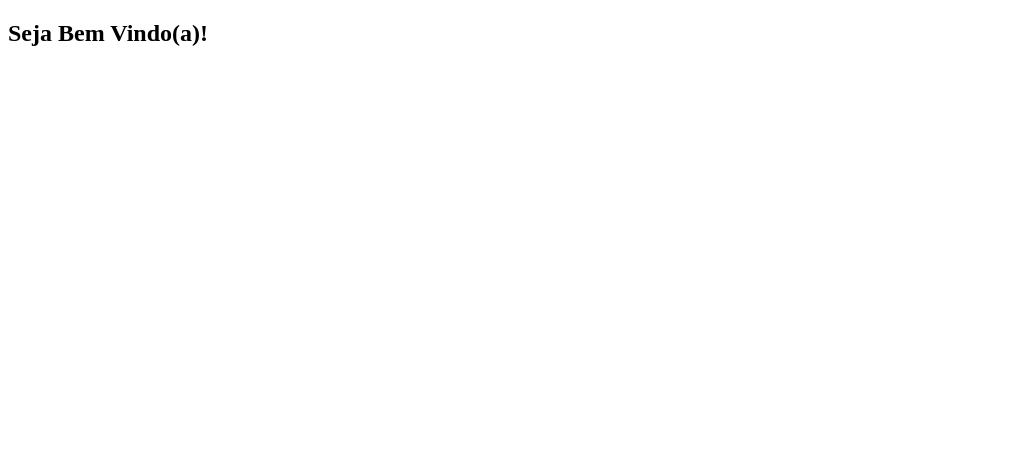
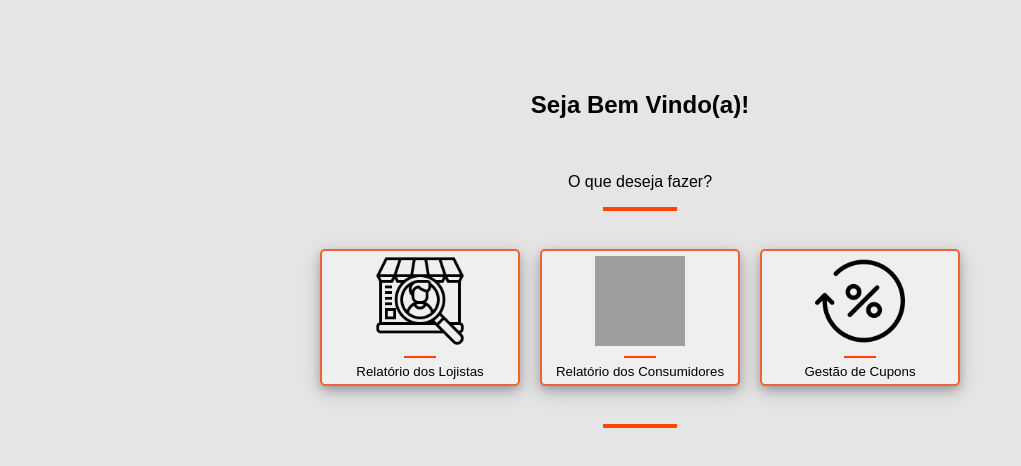
Before and after one commit to Luizcarlosqueiroz/DescontakiShopping-1, a React (Create React App) app: page / in a window 1280 px wide. Shown: the top 466 px of the page, without its empty margins (0-1021 px from the left). Built offline with nearby package versions, Linux system fonts and the light colour scheme; grey boxes are pictures that could not be loaded.

Commit message:
Trocando o nome da paginas "Menu" para "Home" e mais algumas alterações

```diff
--- a/src/App.js
+++ b/src/App.js
@@ -1,12 +1,12 @@
 //import logo from './logo.svg';
 //import './App.css';
-import Menu from './pages/Menu'
+import Home from './pages/Home'
 import React from 'react'
 
 function App() {
   return (
     <div className="App">
-      <Menu></Menu>
+      <Home></Home>
     </div>
   );
 }
--- a/src/components/NavigationButton/index.css
+++ b/src/components/NavigationButton/index.css
@@ -1,4 +1,4 @@
-button{
+#navButton{
     width: 200px;
     margin: 10px;
     text-align: center;
@@ -8,16 +8,16 @@ button{
     box-shadow: 0 4px 8px 0 rgba(0, 0, 0, 0.2), 0 6px 20px 0 rgba(0, 0, 0, 0.19);
 }
 
-button:hover{
+#navButton:hover{
     background-color: hsl(39, 100%, 50%, 0.3);
 }
 
-button img{
+#navButton img{
     width: 90px;
     height: 90px;
 }
 
-hr{
+.hrSmall{
     border: 0.3px solid orangered;
     width: 30px;
 }
--- a/src/components/NavigationButton/index.js
+++ b/src/components/NavigationButton/index.js
@@ -1,13 +1,12 @@
 import React from 'react'
 import './index.css'
-import lojistaIcon from '../../assets/images/lojista.png'
 
 const navigationButton = ({handleButton, value, imgSrc, altImg})=>{
     return(
         <>
-            <button onClick={handleButton}>
+            <button onClick={handleButton} id='navButton'>
                 <img src={imgSrc} alt={altImg}></img>
-                <hr></hr>
+                <hr className='hrSmall'></hr>
                 {value}
             </button>
         </>
--- /dev/null
+++ b/src/pages/Home/index.css
@@ -0,0 +1,23 @@
+.hrLarge{
+    border: 2px solid orangered;
+    width: 70px;
+}
+
+#container {
+    text-align: center;
+    padding-top: 5%;
+    padding-bottom: 40px;
+}
+
+#shoppingOptions{
+    padding: 20px;
+}
+
+#shoppingOptions button{
+    display: inline-block;
+}
+
+body{
+    background-color: #e5e5e5;
+    font-family: Arial, Helvetica, sans-serif;
+}
--- /dev/null
+++ b/src/pages/Home/index.js
@@ -0,0 +1,28 @@
+import React from 'react'
+import './index.css'
+import relatorioImg from '../../assets/images/lojista.png'
+import consumidorImg from '../../assets/images/consumidor.png'
+import gestaoDeCuponsImg from '../../assets/images/percentage.png'
+
+import NavigationButton from '../../components/NavigationButton'
+
+const Menu = ()=>{
+
+
+    return(
+        <div id="container">
+            <h2>Seja Bem Vindo(a)!</h2>
+            <br></br>
+            <p>O que deseja fazer?</p>
+            <hr className='hrLarge'></hr>
+            <div id='shoppingOptions'>
+                <NavigationButton handleButton='' value='Relatório dos Lojistas' imgSrc={relatorioImg}/>
+                <NavigationButton handleButton='' value='Relatório dos Consumidores' imgSrc={consumidorImg}/>
+                <NavigationButton handleButton='' value='Gestão de Cupons' imgSrc={gestaoDeCuponsImg}/>
+            </div>
+            <hr className='hrLarge'></hr>
+        </div>
+    )
+}
+
+export default Menu
--- a/src/pages/Menu/index.js
+++ /dev/null
@@ -1,16 +0,0 @@
-import React from 'react'
-import './index.css'
-
-import NavigationButton from '../../components/NavigationButton'
-
-const Menu = ()=>{
-
-
-    return(
-        <div className="container">
-            <h2>Seja Bem Vindo(a)!</h2>
-        </div>
-    )
-}
-
-export default Menu
```
Also changed, not shown: src/pages/Menu/index.css (deleted).
